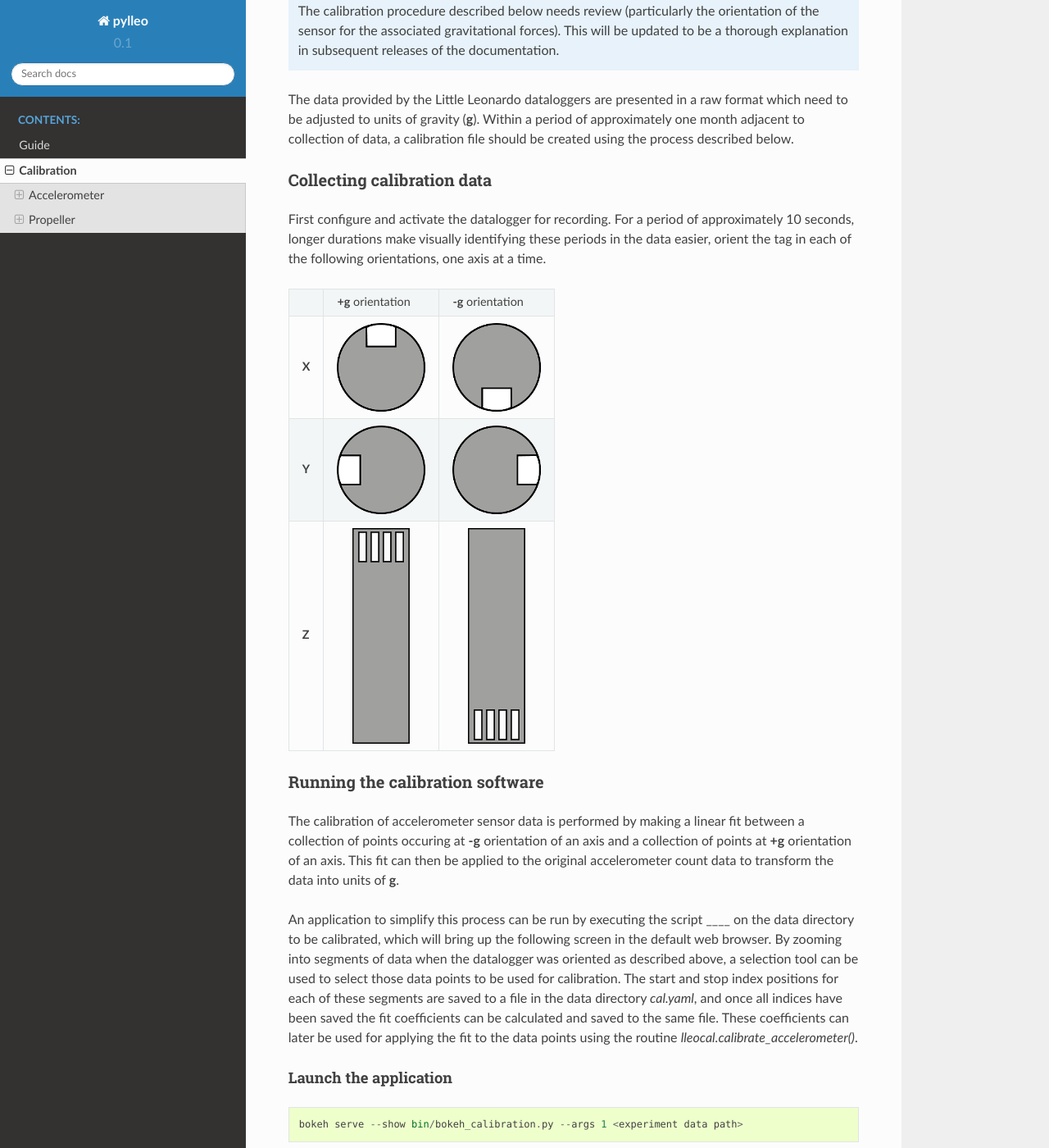
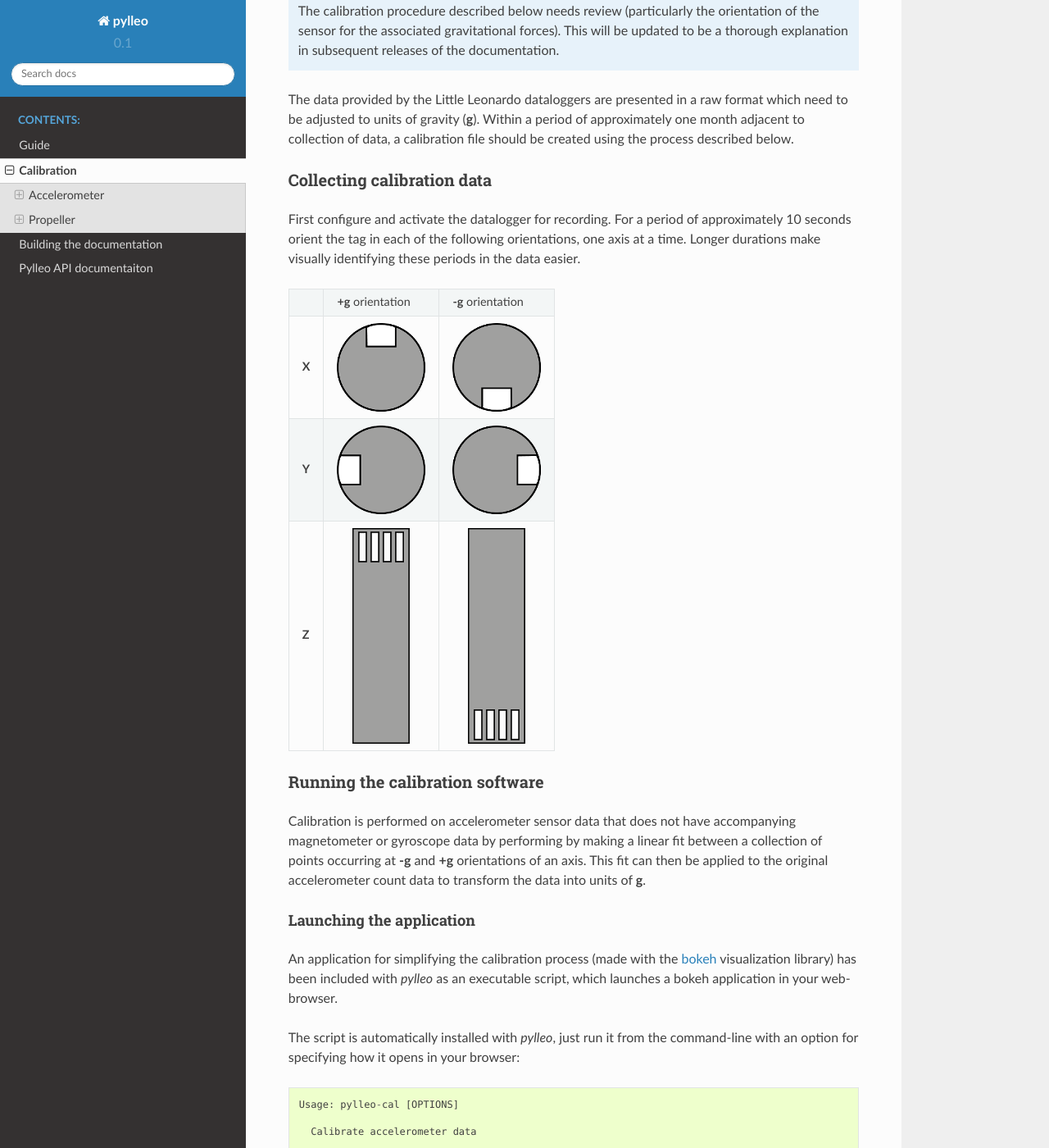
Before and after one commit to ryanjdillon/pylleo, a Sphinx documentation site: the page built from doc/source/calibration.rst, in a window 1280 px wide and 1400 px high, scrolled down 380 px. Shown: the whole window at 82% size. Built offline with Sphinx 7.4.7 and the Read the Docs theme 2.0.0, drawn with Linux system fonts in a browser that asks for light colours; formulas are drawn with MathJax 3; pages that are not in the unit, such as notebooks, are missing from menus; some of the changed text lies outside the part shown.

Commit message:
updates to documentation, particularly calibration

```diff
--- /dev/null
+++ b/doc/source/api.rst
@@ -0,0 +1,8 @@
+Pylleo API documentaiton
+========================
+
+.. toctree::
+   :maxdepth: 2
+
+   lleoio
+   lleocal
--- a/doc/source/calibration.rst
+++ b/doc/source/calibration.rst
@@ -2,13 +2,11 @@
 
 Calibration
 ===========
-
 .. note:: Currently only tag model W190PD3GT is covered, but other tags will be
           added as opportunity permits.
 
 Accelerometer
 -------------
-
 .. note:: The calibration procedure described below needs review (particularly
           the orientation of the sensor for the associated gravitational
           forces). This will be updated to be a thorough explanation in
@@ -23,7 +21,9 @@ should be created using the process described below.
 Collecting calibration data
 ~~~~~~~~~~~~~~~~~~~~~~~~~~~
 First configure and activate the datalogger for recording. For a period of
-approximately 10 seconds, longer durations make visually identifying these periods in the data easier, orient the tag in each of the following orientations, one axis at a time.
+approximately 10 seconds orient the tag in each of the following
+orientations, one axis at a time. Longer durations make visually identifying
+these periods in the data easier.
 
 +--------+--------------------------------+--------------------------------+
 |        | **+g** orientation             | **-g** orientation             |
@@ -40,36 +40,49 @@ approximately 10 seconds, longer durations make visually identifying these perio
 
 Running the calibration software
 ~~~~~~~~~~~~~~~~~~~~~~~~~~~~~~~~
-The calibration of accelerometer sensor data is performed by making a linear
-fit between a collection of points occuring at **-g** orientation of an axis
-and a collection of points at **+g** orientation of an axis. This fit can then
-be applied to the original accelerometer count data to transform the data into
-units of **g**.
+Calibration is performed on accelerometer sensor data that does not have
+accompanying magnetometer or gyroscope data by performing by making a linear
+fit between a collection of points occurring at **-g** and  **+g** orientations
+of an axis. This fit can then be applied to the original accelerometer count
+data to transform the data into units of **g**.
 
-An application to simplify this process can be run by executing the script ____
-on the data directory to be calibrated, which will bring up the following screen
-in the default web browser. By zooming into segments of data when the
-datalogger was oriented as described above, a selection tool can be used to
-select those data points to be used for calibration. The start and stop index
-positions for each of these segments are saved to a file in the data directory
-`cal.yaml`, and once all indices have been saved the fit coefficients can be
-calculated and saved to the same file. These coefficients can later be used for
-applying the fit to the data points using the routine
-`lleocal.calibrate_accelerometer()`.
+Launching the application
++++++++++++++++++++++++++
+An application for simplifying the calibration process (made with the `bokeh
+<http://bokeh.pydata.org/en/latest/>`_ visualization library) has been included
+with `pylleo` as an executable script, which launches a bokeh application in
+your web-browser.
 
-Launch the application
-++++++++++++++++++++++
+The script is automatically installed with `pylleo`, just run it from the
+command-line with an option for specifying how it opens in your browser:
 
 .. code::
 
-   bokeh serve --show bin/bokeh_calibration.py --args 1 <experiment data path>
+    Usage: pylleo-cal [OPTIONS]
 
-This will bring up the following page in you web browser:
+      Calibrate accelerometer data
+
+    Options:
+      --new TEXT  Method to open application in browser. "tab" opens the
+                  application in a new browser, and "window" opens it in a new
+                  browser window.
+      --help      Show this message and exit.
+
+The following page should appear in your browser, and the application will shut
+itself down when you close this page:
 
 .. image:: /images/calapp/screen_start.png
    :align: center
 
-The tools used later for zooming and selecting the data are in the top right
+By zooming into segments of data when the datalogger was at one of the two
+orientations described above, a selection tool can be used to select those data
+points to be used for calibration. The start and stop index positions for each
+of these segments are saved to a file in the data directory `cal.yaml`, and
+once all indices have been saved the fit coefficients can be calculated and
+saved to the same file. These coefficients can later be used for applying the
+fit to the data points using the routine `lleocal.calibrate_accelerometer()`.
+
+The tools for zooming and selecting the data are in the top right
 hand corner of the page. A summary table of the tools used in the app
 (shown below) have been taken from the `Bokeh` `documentation for plot
 tools
@@ -106,7 +119,6 @@ tools
 
 Loading data
 ++++++++++++
-
 All of your data should be organized in their own directories within one
 "parent" directory. Copy-paste the *full path* to this parent directory to the
 text input field labeled "Parent directory".
@@ -123,7 +135,6 @@ select it from the list and its data will be loaded.
 
 Selecting data
 ++++++++++++++
-
 The app first loads all three axes of acceleration data, which from time to
 time may be helpful to view at the same time for comparing differences between
 the axes in +g/-g orientations. When selecting the index positions for the
@@ -173,7 +184,6 @@ positions of the start and end of the horizontal area selected:
 
 Saving the index values
 +++++++++++++++++++++++
-
 Once you have `start` and `end` index values for the region you are working
 with (e.g. `accelerometer_x/lower`), Click the button labeled "Save Index
 Values":
@@ -186,7 +196,6 @@ correctly to the `cal.yaml`. This message includes the data parameter and bound
 you have selected and the `start` and `end` index positions you have selected:
 
 .. image:: /images/calapp/terminal_update-success.png
-
 
 Once completed, you can zoom out again using the |wheel| tool to perform these
 steps on the "upper" region. Be sure to select the correct data parameter and
--- /dev/null
+++ b/doc/source/docs.rst
@@ -0,0 +1,21 @@
+Building the documentation
+==========================
+
+napoleon
+--------
+The source code is documented using the Numpy documentation style, which
+requires the extension napoleon for sphinx to correctly parse documentation
+from the source code docstrings.
+
+Install napoleon::
+
+    pip install spinxcontrib-napoleon
+
+See the end of the conf.py file to see the napoleon options for compiling.
+
+Compiling
+---------
+Then you can build the documentation using the sphinx Makfile by running the
+following in `pylleo`'s installation directory location::
+
+    make html
--- a/doc/source/index.rst
+++ b/doc/source/index.rst
@@ -12,6 +12,7 @@ Welcome to pylleo's documentation!
 
    guide
    calibration
+   docs
    api
 
 
```
